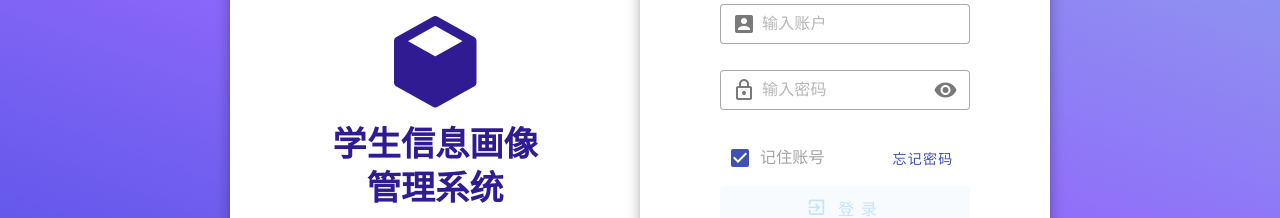
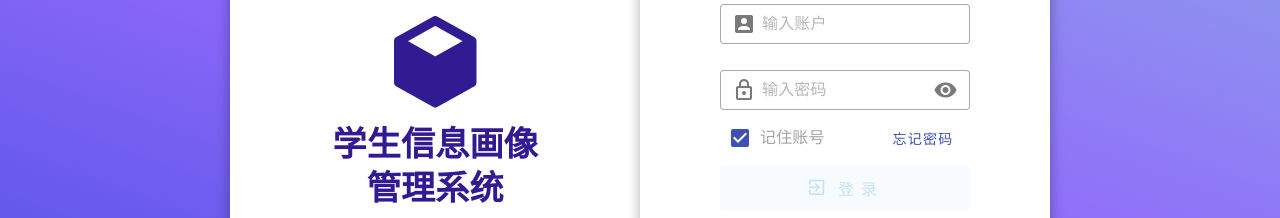
Before and after one commit to Student-Work-Management-System/frontedend, a Vue app: page /#/login in a window 1280 px wide. Shown: the part 292-510 px from the top of the page. Built offline with nearby package versions, Linux system fonts and the light colour scheme; what vue3-spline would draw is missing.

Commit message:
add: hide details under input password  use component props 💩

```diff
--- a/src/views/LoginView.vue
+++ b/src/views/LoginView.vue
@@ -115,6 +115,7 @@ onMounted(checkLoginCacheHandler)
           :loading="loadingForm"
           :counter="18"
           clearable
+          hide-details
           class="password mt-1"
           :append-inner-icon="visible ? 'mdi-eye-off' : 'mdi-eye'"
           :type="visible ? 'text' : 'password'"
@@ -160,12 +161,6 @@ onMounted(checkLoginCacheHandler)
   </main>
 </template>
 
-<style>
-.password .v-input__details {
-  min-height: 0%;
-}
-</style>
-
 <style scoped>
 .threed #spline-canvas {
   border-radius: 2%;
```
